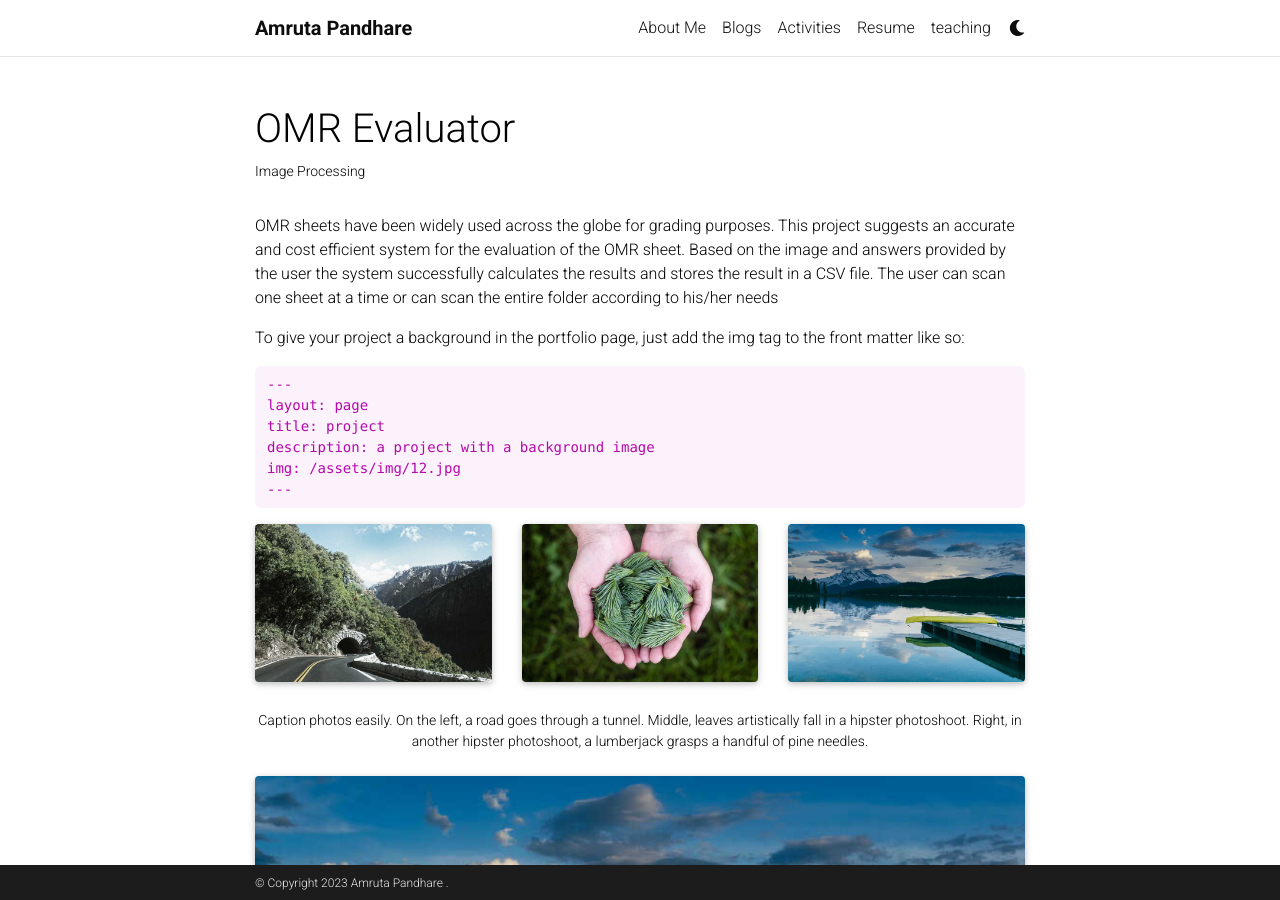
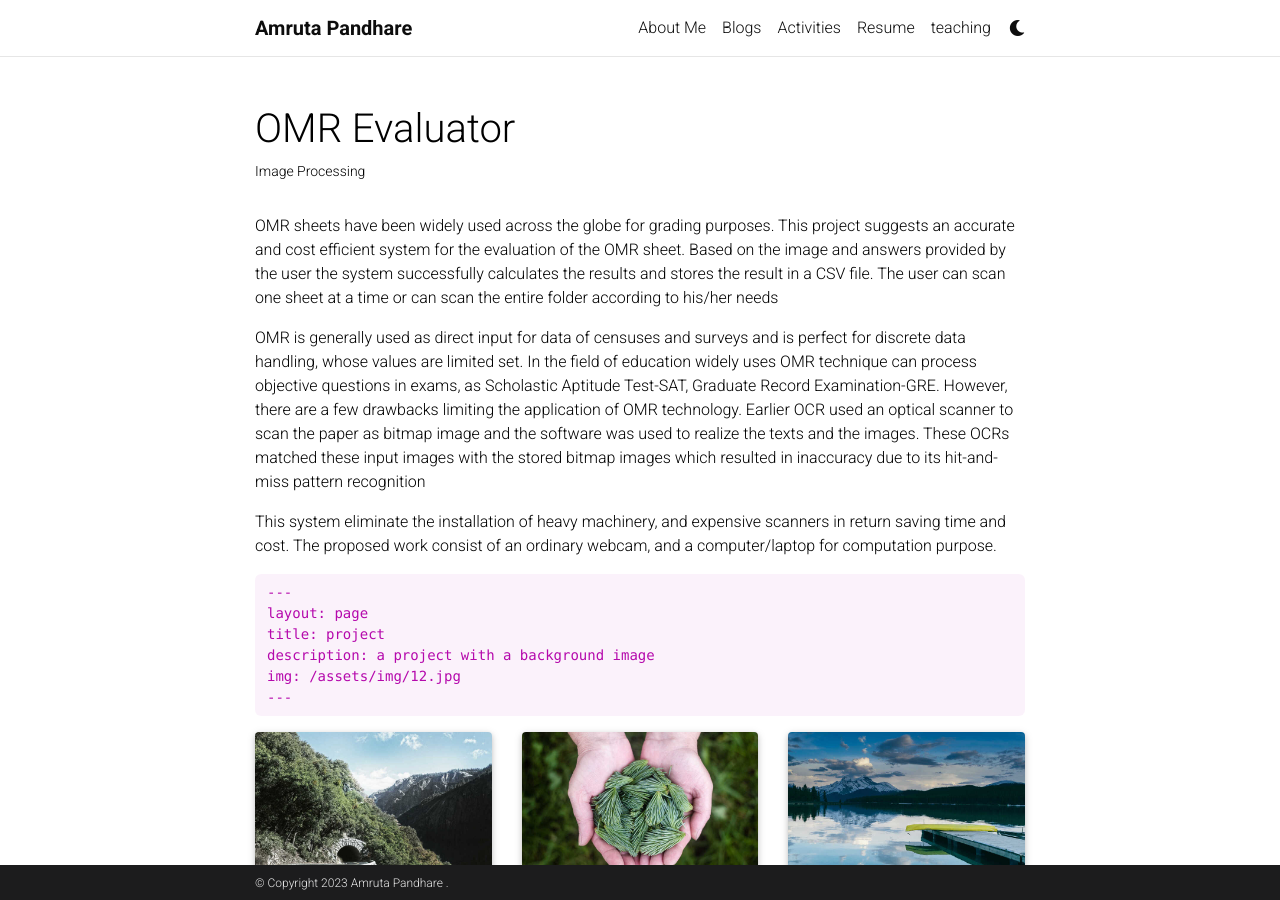
Before and after one commit to AmrutaPandhare/AmrutaPandhare.github.io, a Jekyll site: the page built from _projects/5_project.md, in a window 1280 px wide and 900 px high. Built offline with Jekyll 4.4.1, drawn with Linux system fonts in a browser that asks for light colours; full-size pictures stand in for the smaller copies a plugin makes; comment, search, counter and statistics services are not loaded; a style sheet for code colours, icons or effects is not loaded.

Commit message:
Update 5_project.md

```diff
--- a/_projects/5_project.md
+++ b/_projects/5_project.md
@@ -17,7 +17,19 @@ result in a CSV file. The user can scan one sheet
 at a time or can scan the entire folder according
 to his/her needs
 
-To give your project a background in the portfolio page, just add the img tag to the front matter like so:
+OMR is generally used as direct input for data of censuses and surveys and is perfect for discrete
+data handling, whose values are limited set. In the field of education widely uses OMR technique
+can process objective questions in exams, as Scholastic Aptitude Test-SAT, Graduate Record
+Examination-GRE. However, there are a few drawbacks limiting the application of OMR
+technology.
+Earlier OCR used an optical scanner to scan the paper as bitmap image and the software was used
+to realize the texts and the images. These OCRs matched these input images with the stored bitmap
+images which resulted in inaccuracy due to its hit-and-miss pattern recognition
+
+This system eliminate the installation of heavy machinery, and expensive scanners in return saving
+time and cost. The proposed work consist of an ordinary webcam, and a computer/laptop
+for computation purpose.
+
 
     ---
     layout: page
```
